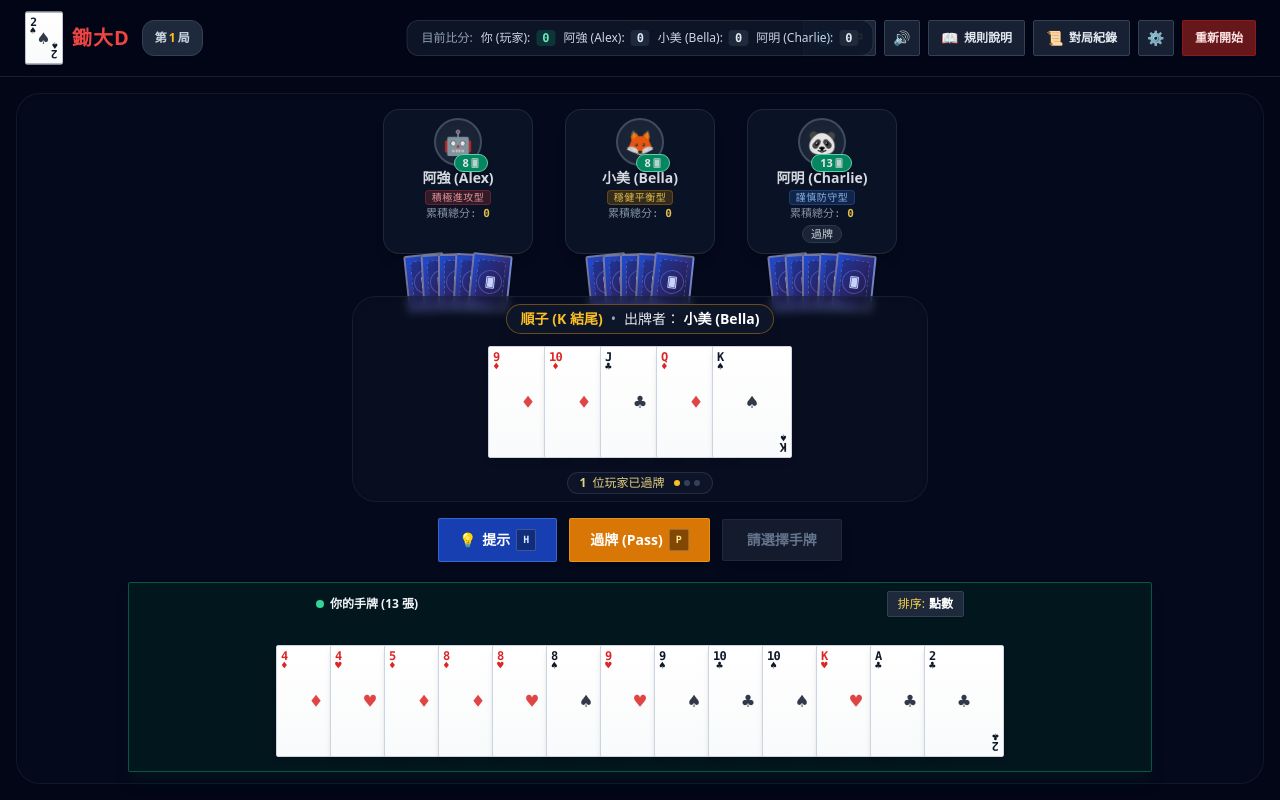
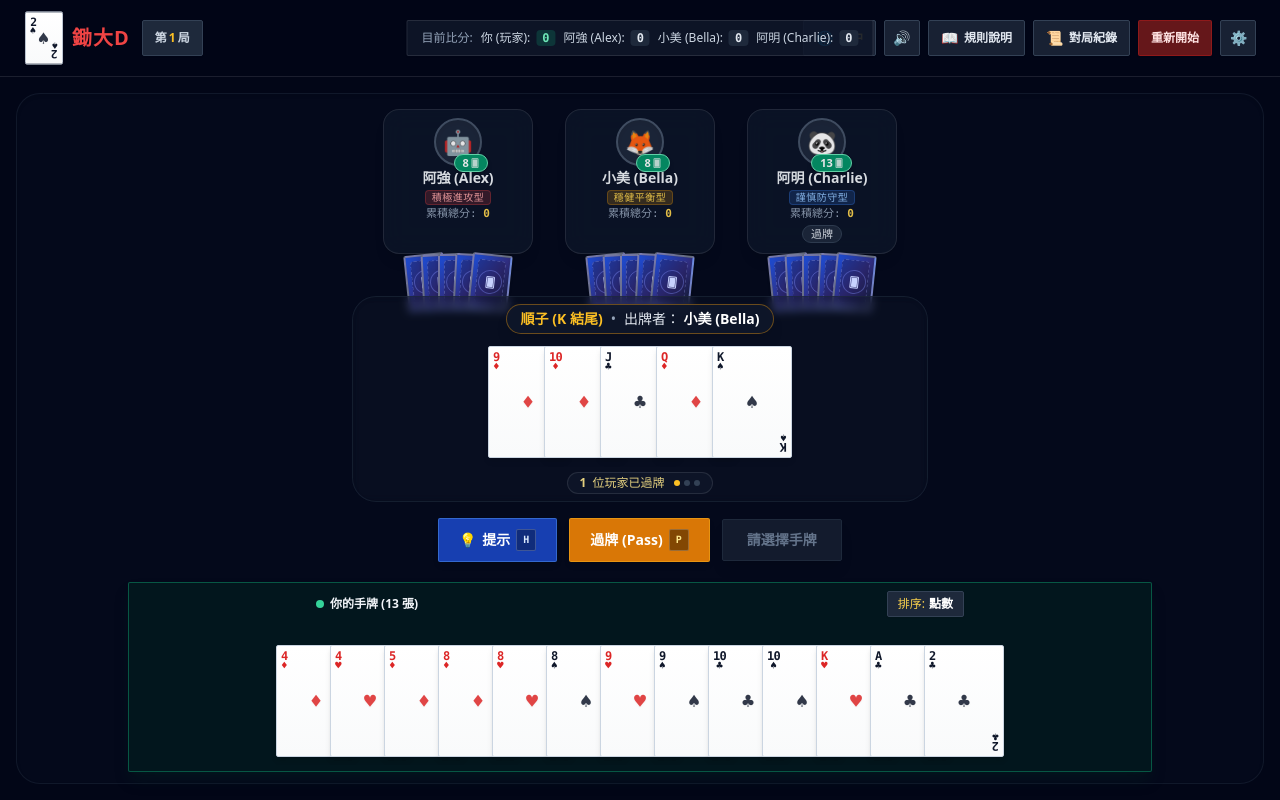
Before and after one commit to kennith/big2-app, a Vue app: page / in a window 1280 px wide. Built offline with nearby package versions, Linux system fonts and the light colour scheme.

Commit message:
feat: move settings button to rightmost in game title and round header section

```diff
--- a/src/components/GameHeader.vue
+++ b/src/components/GameHeader.vue
@@ -28,7 +28,7 @@ const emit = defineEmits<{
 
 <template>
   <header class="relative flex flex-col sm:flex-row items-center justify-between gap-2 px-2.5 sm:px-6 py-2 sm:py-2.5 bg-slate-950/80 border-b border-white/10 backdrop-blur-md sticky top-0 z-40">
-    <!-- Game Title & Round (Row 1 on mobile, left on desktop) -->
+    <!-- Game Title, Round, and Settings (Row 1 on mobile, left on desktop) -->
     <div class="flex items-center justify-between sm:justify-start w-full sm:w-auto gap-2 sm:gap-3">
       <div class="flex items-center gap-2 font-black text-base sm:text-xl tracking-wider text-red-500 select-none">
         <div class="flex-shrink-0 transform scale-90 sm:scale-95 origin-center">
@@ -39,7 +39,7 @@ const emit = defineEmits<{
         </span>
       </div>
 
-      <div class="h-8 sm:h-9 inline-flex items-center px-2.5 sm:px-3 rounded-xl bg-slate-800 border border-slate-700 text-xs font-semibold text-slate-300 shadow-sm">
+      <div class="h-8 sm:h-9 inline-flex items-center px-2.5 sm:px-3 rounded-sm bg-slate-800 border border-slate-700 text-xs font-semibold text-slate-300 shadow-sm">
         <template v-if="currentLanguage === 'zh-TW'">
           {{ t.round }} <span class="text-amber-400 font-bold mx-0.5">{{ roundNumber }}</span> 局
         </template>
@@ -47,10 +47,19 @@ const emit = defineEmits<{
           {{ t.round }} <span class="text-amber-400 font-bold mx-0.5">{{ roundNumber }}</span>
         </template>
       </div>
+
+      <!-- Settings Button (Rightmost in Row 1 on mobile) -->
+      <button
+        @click="emit('openSettings')"
+        class="sm:hidden h-8 w-8 rounded-sm bg-slate-800/80 hover:bg-slate-700 active:scale-95 text-slate-200 border border-slate-700 transition shadow-sm inline-flex items-center justify-center cursor-pointer ml-auto"
+        :title="t.settings"
+      >
+        <span class="text-sm leading-none">⚙️</span>
+      </button>
     </div>
 
     <!-- Match Scores Bar (Perfect horizontal center on header) -->
-    <div class="hidden lg:inline-flex items-center gap-2 bg-slate-900/90 h-8 sm:h-9 px-3.5 rounded-xl border border-white/10 text-xs shadow-sm absolute left-1/2 -translate-x-1/2 top-1/2 -translate-y-1/2 pointer-events-none">
+    <div class="hidden lg:inline-flex items-center gap-2 bg-slate-900/90 h-8 sm:h-9 px-3.5 rounded-sm border border-white/10 text-xs shadow-sm absolute left-1/2 -translate-x-1/2 top-1/2 -translate-y-1/2 pointer-events-none">
       <span class="text-slate-400 font-medium">{{ t.scores }}:</span>
       <div v-for="(player, idx) in players" :key="player.id" class="flex items-center gap-1.5">
         <span class="text-slate-300">{{ player.name }}:</span>
@@ -104,15 +113,6 @@ const emit = defineEmits<{
         <span class="hidden sm:inline">{{ t.log }}</span>
       </button>
 
-      <!-- Settings Button -->
-      <button
-        @click="emit('openSettings')"
-        class="h-8 w-8 sm:h-9 sm:w-9 rounded-sm bg-slate-800/80 hover:bg-slate-700 active:scale-95 text-slate-200 border border-slate-700 transition shadow-sm inline-flex items-center justify-center cursor-pointer"
-        :title="t.settings"
-      >
-        <span class="text-sm leading-none">⚙️</span>
-      </button>
-
       <!-- New Game Button -->
       <button
         @click="emit('newGame')"
@@ -121,6 +121,15 @@ const emit = defineEmits<{
       >
         <span>{{ t.reset }}</span>
       </button>
+
+      <!-- Settings Button (Rightmost on desktop) -->
+      <button
+        @click="emit('openSettings')"
+        class="hidden sm:inline-flex h-8 w-8 sm:h-9 sm:w-9 rounded-sm bg-slate-800/80 hover:bg-slate-700 active:scale-95 text-slate-200 border border-slate-700 transition shadow-sm items-center justify-center cursor-pointer"
+        :title="t.settings"
+      >
+        <span class="text-sm leading-none">⚙️</span>
+      </button>
     </div>
   </header>
 </template>
```
